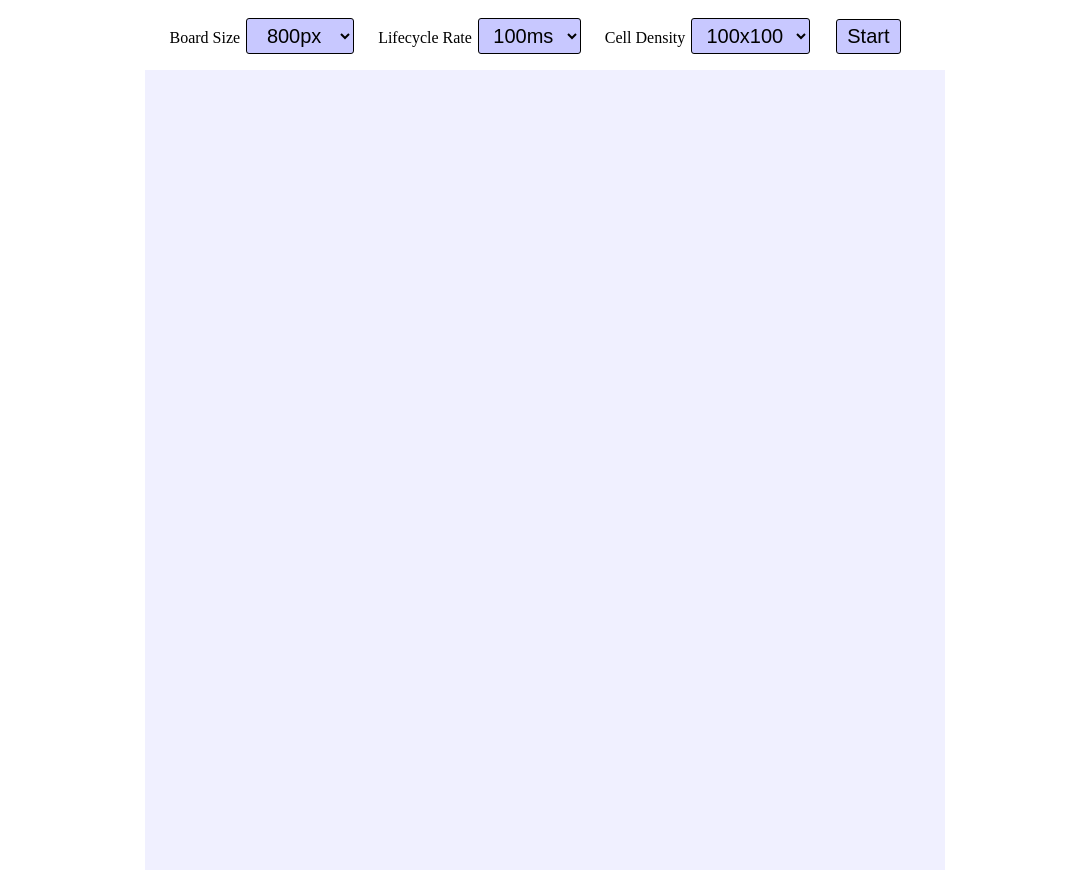
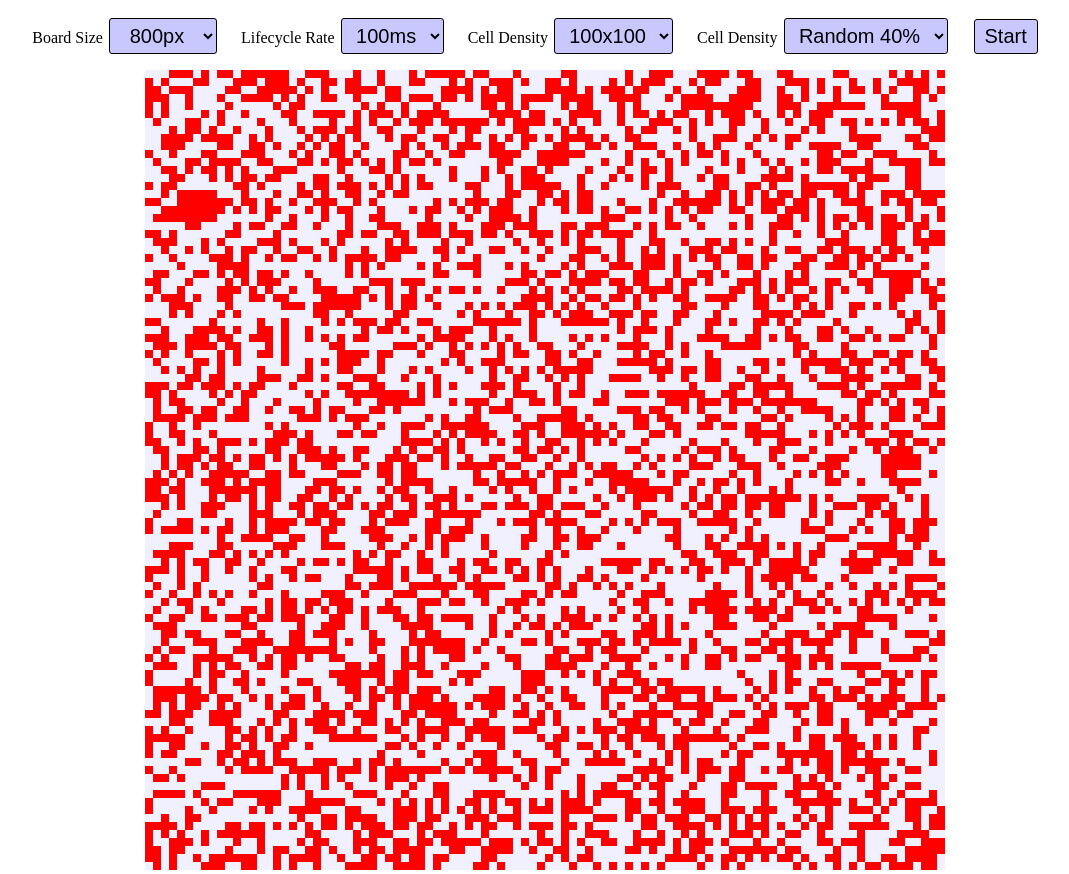
Before and after one commit to RossPin/Conways, a plain HTML site: page index.html in a window 1280 px wide. Shown: the whole page, without its empty margins (95-1164 px from the left). Drawn offline with nearby package versions, Linux system fonts and the light colour scheme.

Commit message:
Add population options

```diff
--- a/index.html
+++ b/index.html
@@ -34,6 +34,13 @@
           <option value="150">150x150</option>
           <option value="200">200x200</option>
         </select>
+        <label for="gridSize">Cell Density</label>
+        <select id="pattern" onchange="populateBoard()">
+          <option value="10">Random 10%</option>
+          <option value="20">Random 20%</option>
+          <option value="40" selected="selected">Random 40%</option>
+          <option value="100">Chess Board</option>
+        </select>
         <div class="btn" id="startButton">Start</div>
       </form>
       <div class="board" id="board">
--- a/index.js
+++ b/index.js
@@ -9,7 +9,7 @@ let board = []
 
 function init() {
   board = conways.createBoard(size)
-  populateBoard()
+  populateBoard(10)
   buildBoardHTML()
   $('#startButton').off()
   $('#startButton').on('click', start)
@@ -56,12 +56,31 @@ function buildBoardHTML() {
   $('.row').css('height', cellsize)
   $('.cell').css('height', cellsize)
   $('.cell').css('width', cellsize)
+  displayBoard(board)
 }
 
 function populateBoard() {
+  var pattern = $('#pattern').val()
+  if (pattern == 10) randomBoard(10)
+  else if (pattern == 20) randomBoard(20)
+  else if (pattern == 40) randomBoard(40)
+  else if (pattern == 100) chessBoard()
+  displayBoard(board)
+}
+
+function randomBoard(percent) {
+  var factor = percent/100+.5
   for (let i=0; i<size; i++){
     for (let j=0; j<size; j++){
-      board[i][j] = Math.round(Math.random())
+      board[i][j] = Math.round(Math.random()*factor)
+    }
+  }
+}
+
+function chessBoard(){
+  for (let i=0; i<size; i++){
+    for (let j=0; j<size; j++){
+      board[i][j] = ((i+j)%2 === 0)
     }
   }
 }
```
